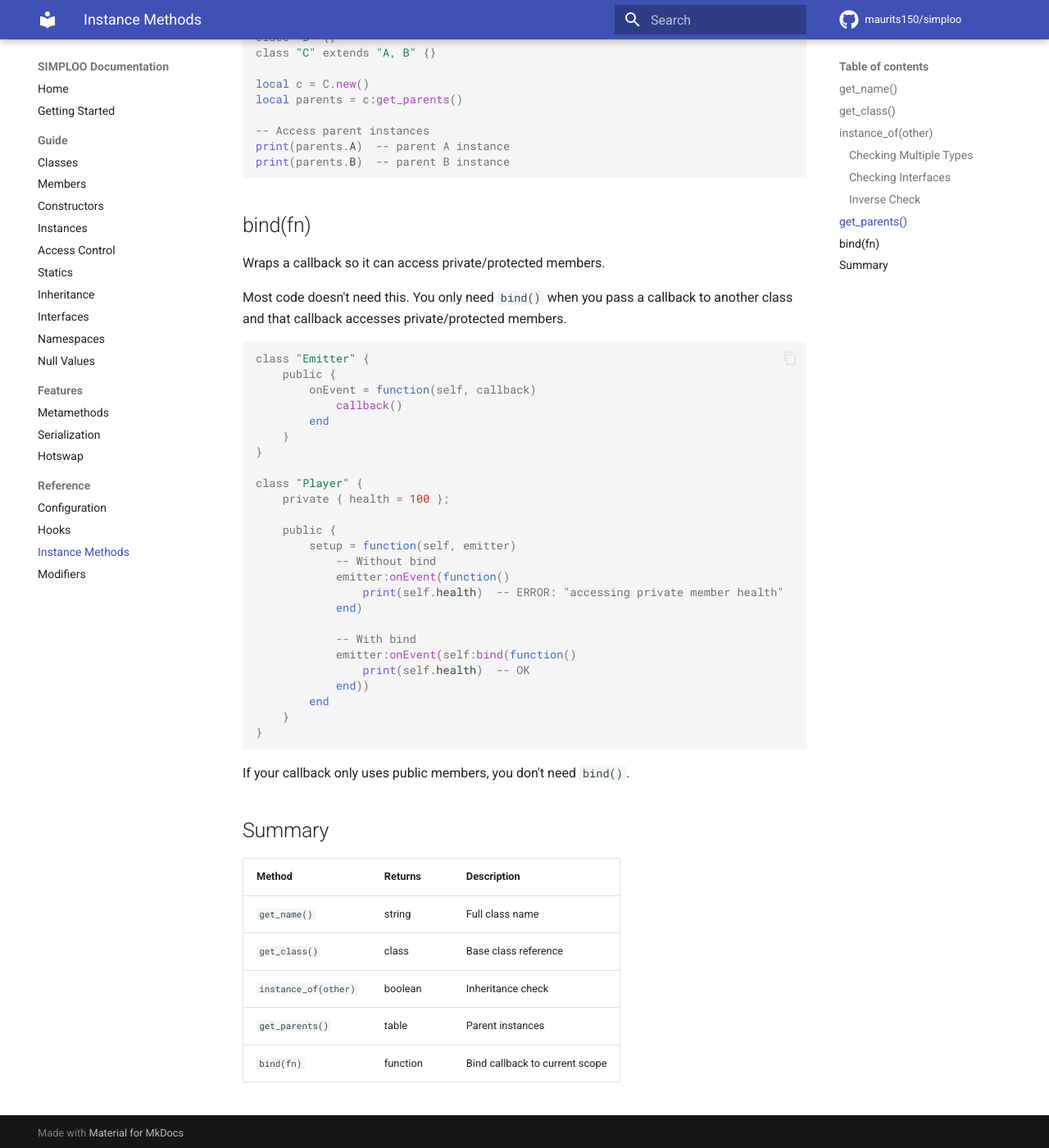
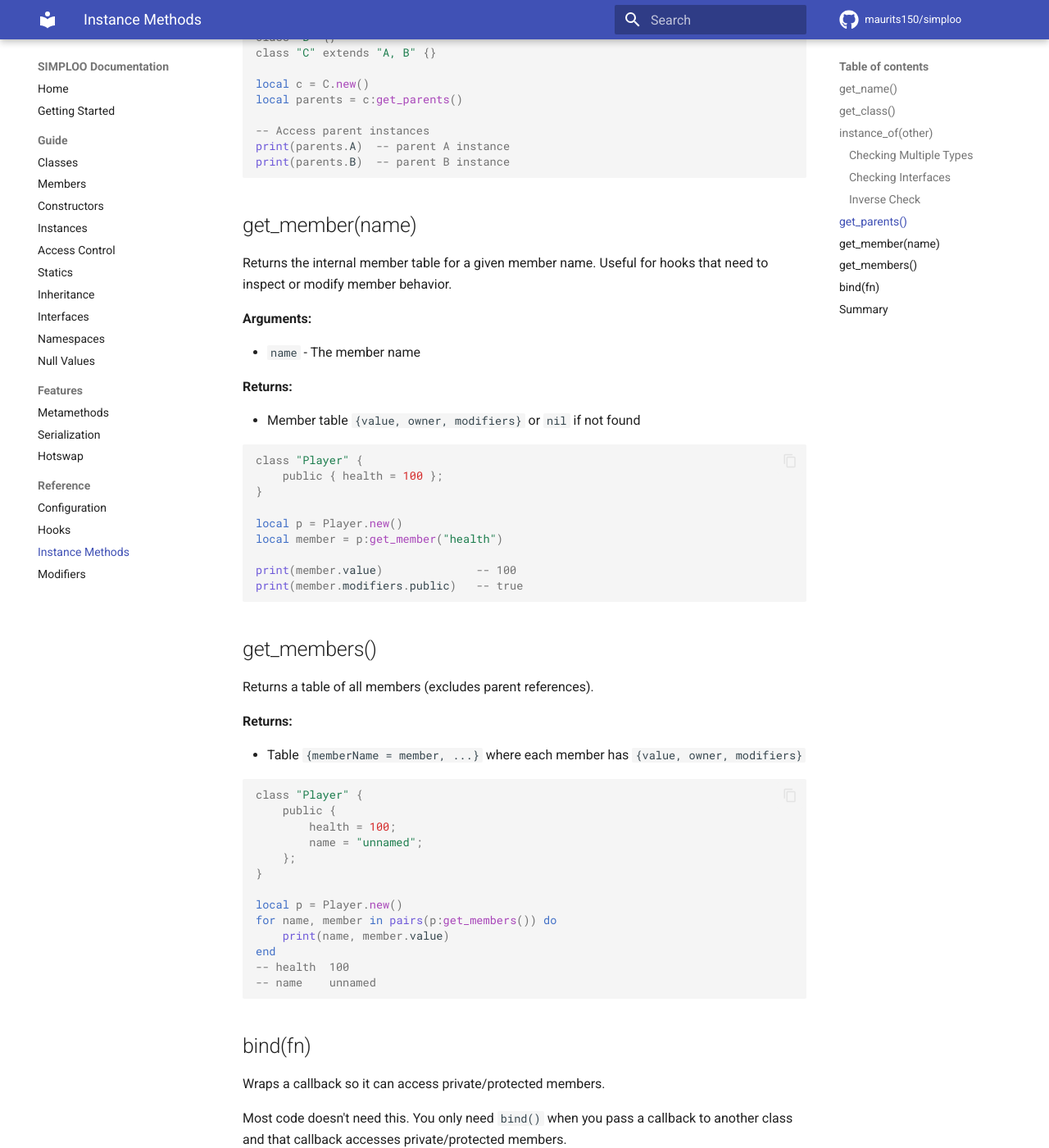
Before and after one commit to maurits150/simploo, an MkDocs documentation site: the page built from docs/reference/instance-methods.md, in a window 1280 px wide and 1400 px high, scrolled down 2805 px. Shown: the whole window at 82% size. Built offline with MkDocs 1.6.1 and Material for MkDocs 9.7.7, drawn with Linux system fonts in a browser that asks for light colours; comment, search, counter and statistics services are not loaded; some of the changed text lies outside the part shown.

Commit message:
Add get_member and get_members to instance methods docs
- Document get_member(name) and get_members() methods
- Update summary table
- Reference these methods from hooks docs instead of duplicating

````diff
--- a/docs/reference/instance-methods.md
+++ b/docs/reference/instance-methods.md
@@ -145,6 +145,54 @@ print(parents.A)  -- parent A instance
 print(parents.B)  -- parent B instance
 ```
 
+## get_member(name)
+
+Returns the internal member table for a given member name. Useful for hooks that need to inspect or modify member behavior.
+
+**Arguments:**
+
+- `name` - The member name
+
+**Returns:**
+
+- Member table `{value, owner, modifiers}` or `nil` if not found
+
+```lua
+class "Player" {
+    public { health = 100 };
+}
+
+local p = Player.new()
+local member = p:get_member("health")
+
+print(member.value)              -- 100
+print(member.modifiers.public)   -- true
+```
+
+## get_members()
+
+Returns a table of all members (excludes parent references).
+
+**Returns:**
+
+- Table `{memberName = member, ...}` where each member has `{value, owner, modifiers}`
+
+```lua
+class "Player" {
+    public {
+        health = 100;
+        name = "unnamed";
+    };
+}
+
+local p = Player.new()
+for name, member in pairs(p:get_members()) do
+    print(name, member.value)
+end
+-- health  100
+-- name    unnamed
+```
+
 ## bind(fn)
 
 Wraps a callback so it can access private/protected members.
@@ -189,4 +237,6 @@ If your callback only uses public members, you don't need `bind()`.
 | `get_class()` | class | Base class reference |
 | `instance_of(other)` | boolean | Inheritance check |
 | `get_parents()` | table | Parent instances |
+| `get_member(name)` | table/nil | Member table `{value, owner, modifiers}` |
+| `get_members()` | table | All members (excludes parent refs) |
 | `bind(fn)` | function | Bind callback to current scope |
````
Also changed, not shown: docs/reference/hooks.md (+1 -6 lines).
